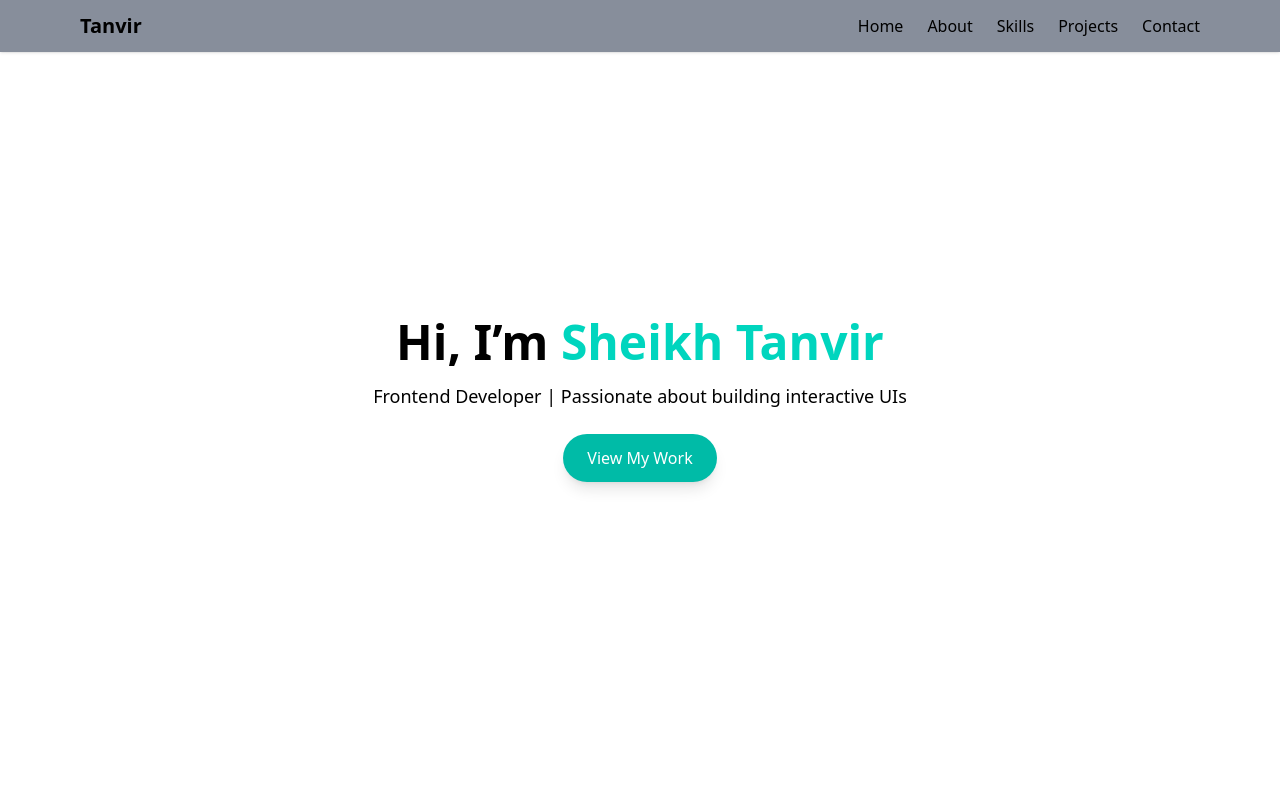
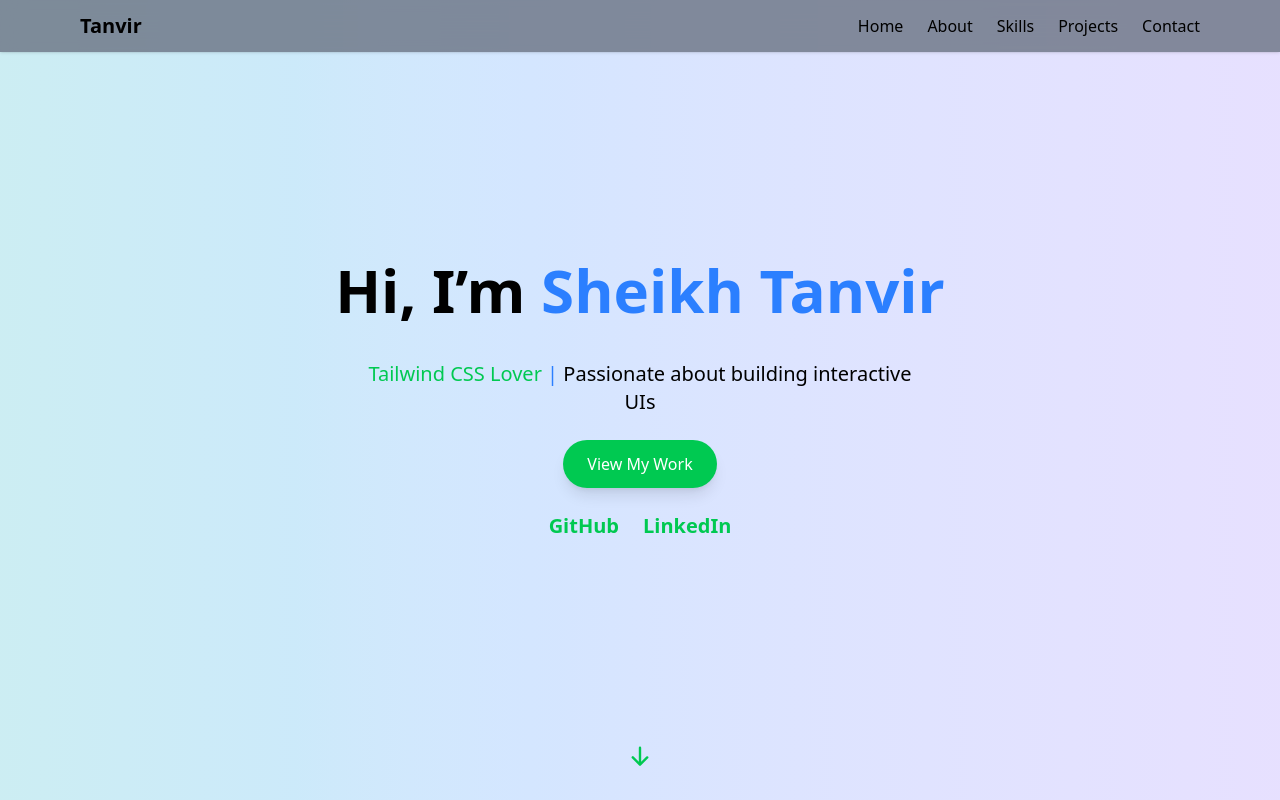
Before and after one commit to sktanvircse/my-portfolio, a Next.js app: page / in a window 1280 px wide. Shown: the top 800 px of the page. Built offline with nearby package versions, Linux system fonts and the light colour scheme.

Commit message:
hero section

```diff
--- a/package.json
+++ b/package.json
@@ -12,7 +12,8 @@
     "framer-motion": "^12.23.12",
     "next": "15.5.0",
     "react": "19.1.0",
-    "react-dom": "19.1.0"
+    "react-dom": "19.1.0",
+    "react-icons": "^5.5.0"
   },
   "devDependencies": {
     "@eslint/eslintrc": "^3",
--- a/src/app/globals.css
+++ b/src/app/globals.css
@@ -5,3 +5,21 @@ html,
 body {
   scroll-behavior: smooth;
 }
+
+
+@keyframes gradient-x {
+
+  0%,
+  100% {
+    background-position: 0% 50%;
+  }
+
+  50% {
+    background-position: 100% 50%;
+  }
+}
+
+.animate-gradient-x {
+  background-size: 200% 200%;
+  animation: gradient-x 10s ease infinite;
+}
--- a/src/components/Hero.tsx
+++ b/src/components/Hero.tsx
@@ -1,33 +1,81 @@
 "use client";
 import { motion } from "framer-motion";
+import { useEffect, useState } from "react";
+import { HiArrowDown } from "react-icons/hi";
 
+const roles = [
+    "Frontend Developer",
+    "React Developer",
+    "Next.js Enthusiast",
+    "Tailwind CSS Lover",
+];
 
 export default function Hero() {
+    const [currentRole, setCurrentRole] = useState(0);
+
+    useEffect(() => {
+        const interval = setInterval(() => {
+            setCurrentRole((prev) => (prev + 1) % roles.length);
+        }, 2000);
+        return () => clearInterval(interval);
+    }, []);
+
     return (
-        <div className="h-screen flex flex-col justify-center items-center text-center">
+        <div className="relative h-screen flex flex-col justify-center items-center text-center overflow-hidden bg-background text-text">
+
+            <div className="absolute inset-0 -z-10 bg-gradient-to-r from-green-500 via-blue-500 to-purple-500 animate-gradient-x opacity-20"></div>
+
             <motion.h1
                 initial={{ opacity: 0, y: -50 }}
                 animate={{ opacity: 1, y: 0 }}
                 transition={{ duration: 0.8 }}
-                className="text-5xl font-bold mb-4"
+                className="text-5xl md:text-6xl font-bold mb-10"
             >
-                Hi, I’m <span className="text-teal-400">Sheikh Tanvir</span>
+                Hi, I’m <span className="text-blue-500">Sheikh Tanvir</span>
             </motion.h1>
+
             <motion.p
                 initial={{ opacity: 0 }}
                 animate={{ opacity: 1 }}
                 transition={{ delay: 0.5, duration: 0.8 }}
-                className="text-lg max-w-xl"
+                className="text-lg md:text-xl max-w-xl"
             >
-                Frontend Developer | Passionate about building interactive UIs
+                <span className="text-green-500">{roles[currentRole]}</span>{" "}
+                <span className="text-blue-500">|</span> Passionate about building interactive UIs
             </motion.p>
+
             <motion.a
                 href="#projects"
                 whileHover={{ scale: 1.1 }}
-                className="mt-6 px-6 py-3 bg-teal-500 rounded-full text-white shadow-lg hover:bg-teal-600"
+                className="mt-6 px-6 py-3 bg-green-500 hover:bg-blue-500 rounded-full text-white shadow-lg"
             >
                 View My Work
             </motion.a>
+
+            <div className="flex space-x-6 mt-6">
+                <a
+                    href="https://github.com/sktanvircse"
+                    target="_blank"
+                    className="text-green-500 hover:text-blue-500 text-xl font-semibold"
+                >
+                    GitHub
+                </a>
+                <a
+                    href="https://www.linkedin.com/in/sktanvirdev/"
+                    target="_blank"
+                    className="text-green-500 hover:text-blue-500 text-xl font-semibold"
+                >
+                    LinkedIn
+                </a>
+            </div>
+
+            <motion.div
+                animate={{ y: [0, 10, 0] }}
+                transition={{ repeat: Infinity, duration: 1 }}
+                className="absolute bottom-10 text-2xl text-green-500"
+            >
+                <HiArrowDown />
+            </motion.div>
         </div>
     );
 }
--- /dev/null
+++ b/tailwind.config.js
@@ -0,0 +1,18 @@
+/** @type {import('tailwindcss').Config} */
+module.exports = {
+    content: [
+        "./app/**/*.{js,ts,jsx,tsx}",
+        "./components/**/*.{js,ts,jsx,tsx}",
+    ],
+    theme: {
+        extend: {
+            colors: {
+                background: "#0a0f1f",   // dark navy
+                text: "#e2e8f0",        // light gray
+                accent: "#22c55e",      // green
+                accentHover: "#3b82f6", // blue
+            },
+        },
+    },
+    plugins: [],
+};
```
Also changed, not shown: 1 other file (tests, documents, lock files or other folders).
